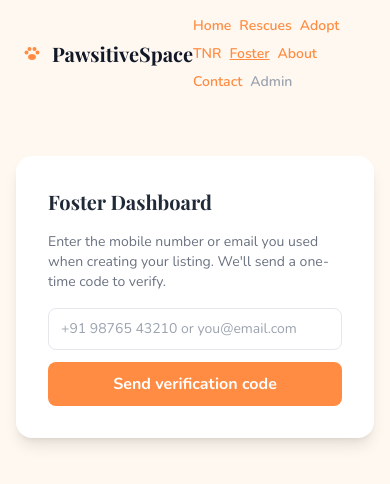
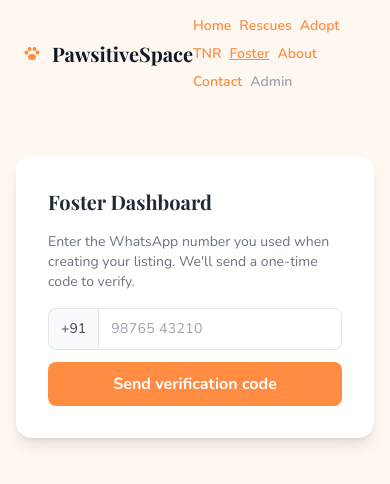
Before and after one commit to DivyaMohan912/PawsitiveSpace, a Next.js app: page /foster/manage in a window 390 px wide. Shown: the top 484 px of the page. Built offline with nearby package versions, Linux system fonts and the light colour scheme; a web font is replaced by a local one.

Commit message:
Switch OTP delivery to WhatsApp (TWILIO_WHATSAPP_FROM); phone-only login with fixed +91 prefix

```diff
--- a/app/foster/manage/page.tsx
+++ b/app/foster/manage/page.tsx
@@ -119,20 +119,28 @@ export default function FosterManagePage() {
 
             {!otpSent ? (
               <>
-                <p className="text-sm text-gray-500 mb-4">Enter the mobile number or email you used when creating your listing. We&apos;ll send a one-time code to verify.</p>
+                <p className="text-sm text-gray-500 mb-4">Enter the WhatsApp number you used when creating your listing. We&apos;ll send a one-time code to verify.</p>
                 {otpError && <p className="text-sm text-red-600 bg-red-50 rounded-lg p-2 mb-3">{otpError}</p>}
-                <input
-                  value={mobile}
-                  onChange={(e) => setMobile(e.target.value)}
-                  placeholder="+91 98765 43210 or you@email.com"
-                  className="w-full border rounded-lg px-3 py-2.5 text-sm mb-3"
-                />
+                <div className="flex items-stretch mb-3">
+                  <span className="inline-flex items-center px-3 rounded-l-lg border border-r-0 bg-gray-50 text-sm text-gray-600 font-medium select-none">+91</span>
+                  <input
+                    type="tel"
+                    inputMode="numeric"
+                    value={mobile}
+                    onChange={(e) => setMobile(e.target.value.replace(/\D/g, "").slice(0, 10))}
+                    placeholder="98765 43210"
+                    className="w-full border rounded-r-lg px-3 py-2.5 text-sm tracking-wide"
+                  />
+                </div>
                 <button
                   onClick={async () => {
-                    if (!mobile.trim()) return;
+                    if (mobile.length !== 10) {
+                      setOtpError("Enter your 10-digit mobile number");
+                      return;
+                    }
                     setOtpLoading(true);
                     setOtpError("");
-                    const res = await sendOtp(mobile.trim());
+                    const res = await sendOtp(`+91${mobile}`);
                     if (res.success) {
                       setOtpSent(true);
                       if ("devCode" in res && res.devCode) setDevCode(res.devCode);
@@ -149,11 +157,11 @@ export default function FosterManagePage() {
               </>
             ) : (
               <>
-                <p className="text-sm text-gray-500 mb-1">Code sent to <strong>{mobile}</strong>.</p>
-                <p className="text-xs text-gray-400 mb-4">Check your SMS or email inbox.</p>
+                <p className="text-sm text-gray-500 mb-1">Code sent to <strong>+91 {mobile}</strong>.</p>
+                <p className="text-xs text-gray-400 mb-4">Check your WhatsApp messages.</p>
                 {devCode && (
                   <p className="text-sm text-amber-700 bg-amber-50 rounded-lg p-2 mb-3">
-                    Dev mode (no SMS/email provider configured): your code is <strong className="font-mono">{devCode}</strong>
+                    Dev mode (no WhatsApp provider configured): your code is <strong className="font-mono">{devCode}</strong>
                   </p>
                 )}
                 {otpError && <p className="text-sm text-red-600 bg-red-50 rounded-lg p-2 mb-3">{otpError}</p>}
@@ -172,7 +180,7 @@ export default function FosterManagePage() {
                     }
                     setOtpLoading(true);
                     setOtpError("");
-                    const res = await verifyOtp(mobile.trim(), otp);
+                    const res = await verifyOtp(`+91${mobile}`, otp);
                     if (res.success) {
                       setVerified(true);
                     } else {
--- a/app/shared-actions.ts
+++ b/app/shared-actions.ts
@@ -20,7 +20,7 @@ function otpKey(identifier: string): string {
  * Outside production we surface it so local development is not blocked; in
  * production we fail with the original "not configured" error.
  */
-function devFallback(code: string, channel: "email" | "sms", error: string) {
+function devFallback(code: string, channel: "email" | "whatsapp", error: string) {
   if (process.env.NODE_ENV !== "production") {
     console.warn(`[OTP] ${channel} provider not configured — dev code: ${code}`);
     return { success: true, channel, devCode: code as string | undefined };
@@ -29,13 +29,14 @@ function devFallback(code: string, channel: "email" | "sms", error: string) {
 }
 
 /**
- * Send a 6-digit OTP via Email or SMS (no WhatsApp API). Detects channel from
- * the identifier: anything with "@" is emailed (Resend), otherwise SMS (Twilio).
+ * Send a 6-digit OTP via Email or WhatsApp. Detects channel from the
+ * identifier: anything with "@" is emailed (Resend), otherwise the code is
+ * delivered over WhatsApp (Twilio).
  */
 export async function sendOtp(identifier: string) {
   const code = Math.floor(100000 + Math.random() * 900000).toString();
   const expiresAt = Date.now() + 5 * 60 * 1000; // 5 minutes
-  const channel: "email" | "sms" = isEmail(identifier) ? "email" : "sms";
+  const channel: "email" | "whatsapp" = isEmail(identifier) ? "email" : "whatsapp";
 
   otpStore.set(otpKey(identifier), { code, expiresAt });
 
@@ -64,12 +65,14 @@ export async function sendOtp(identifier: string) {
     } else {
       const sid = process.env.TWILIO_ACCOUNT_SID;
       const token = process.env.TWILIO_AUTH_TOKEN;
-      const from = process.env.TWILIO_SMS_FROM;
-      if (!sid || !token || !from) {
-        console.error("[OTP] Twilio SMS credentials missing");
-        return devFallback(code, channel, "SMS service not configured.");
+      const fromRaw = process.env.TWILIO_WHATSAPP_FROM;
+      if (!sid || !token || !fromRaw) {
+        console.error("[OTP] Twilio WhatsApp credentials missing");
+        return devFallback(code, channel, "WhatsApp service not configured.");
       }
-      const to = toE164(identifier);
+      // Twilio WhatsApp senders/recipients must be prefixed with `whatsapp:`.
+      const from = fromRaw.startsWith("whatsapp:") ? fromRaw : `whatsapp:${fromRaw}`;
+      const to = `whatsapp:${toE164(identifier)}`;
       const url = `https://api.twilio.com/2010-04-01/Accounts/${sid}/Messages.json`;
       const auth = Buffer.from(`${sid}:${token}`).toString("base64");
       const resp = await fetch(url, {
@@ -82,7 +85,7 @@ export async function sendOtp(identifier: string) {
         }),
       });
       if (!resp.ok) {
-        console.error("[OTP SMS Error]", await resp.json());
+        console.error("[OTP WhatsApp Error]", await resp.json());
         return { success: false, error: "Failed to send OTP. Please try again.", channel };
       }
     }
```
